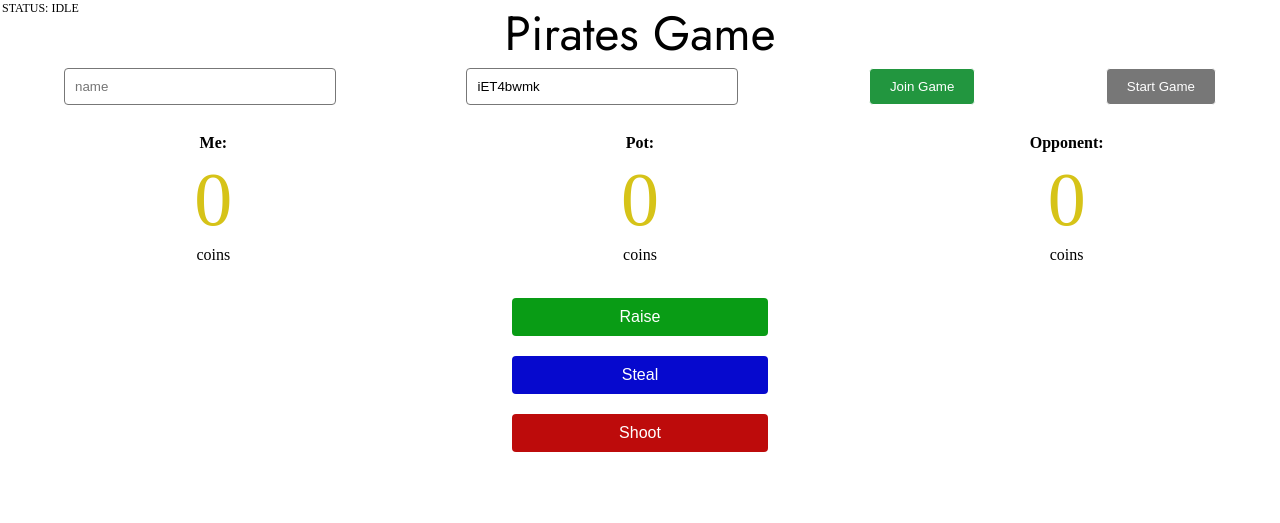
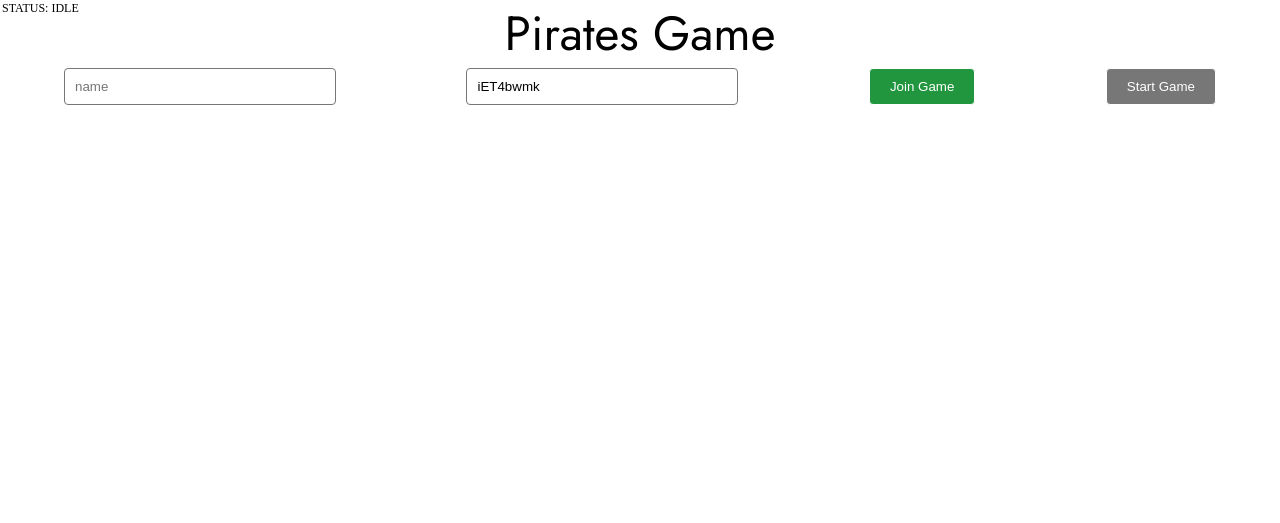
Before and after one commit to dandrewgarvin/bluffing-pirates, a website: page public/index.html in a window 1280 px wide. Drawn offline with nearby package versions, Linux system fonts and the light colour scheme; no server answers.

Commit message:
remove match ui until player is in a game 2

```diff
--- a/public/styles.css
+++ b/public/styles.css
@@ -57,8 +57,7 @@ ul {
 
 #match {
   min-height: 50vh;
-  display: -ms-grid;
-  display: grid;
+  display: none;
   -ms-grid-columns: (1fr)[3];
       grid-template-columns: repeat(3, 1fr);
 }
```
